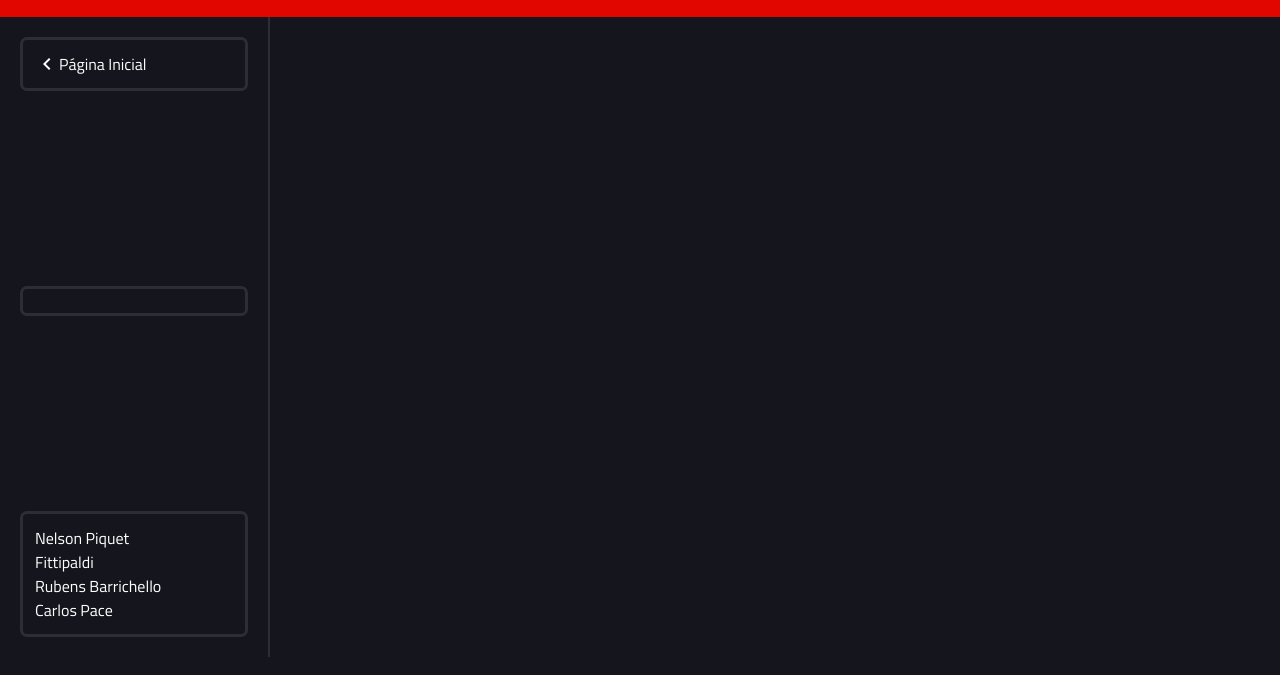
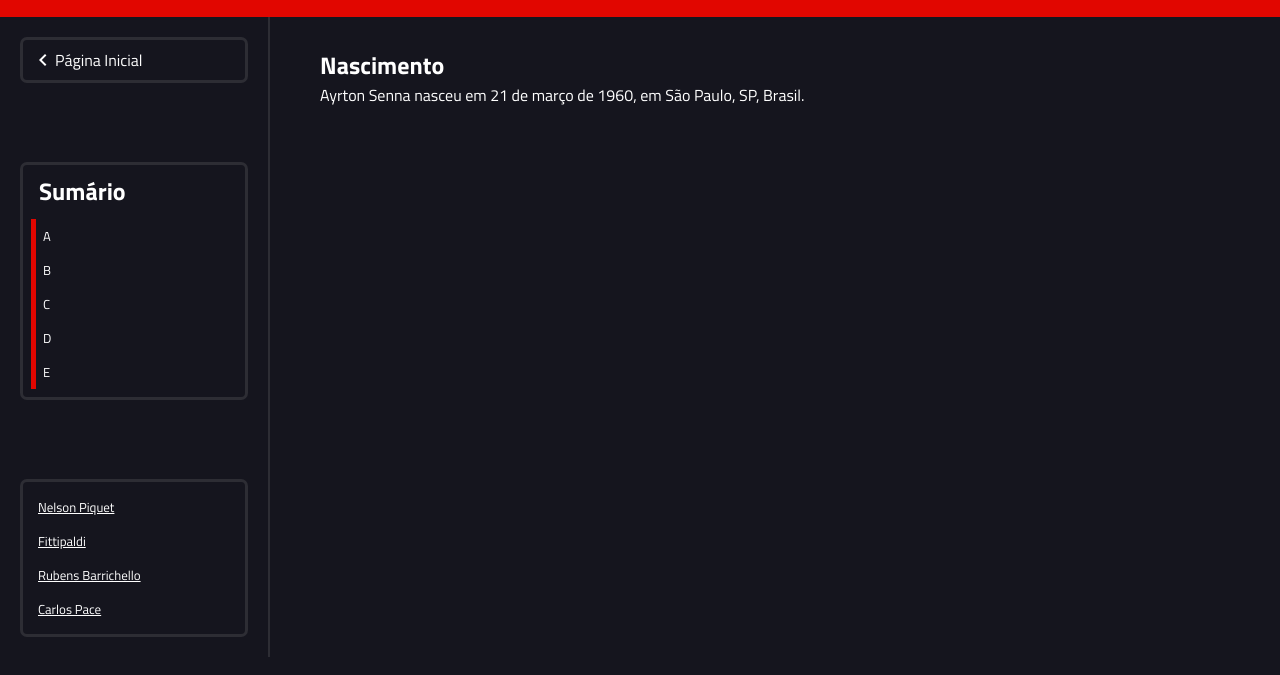
Before and after one commit to derick-rufino/Projeto-Formula1, a plain HTML site: page pilotos/senna.html in a window 1280 px wide. Shown: the part 71-746 px from the top of the page. Drawn offline with nearby package versions, Linux system fonts and the light colour scheme.

Commit message:
Maiores Alterações
- Adicionados documentos de cada piloto
- Inicio da estrutura padrão da pagina dos pilotos
- Estilização do aside

```diff
--- a/pilotos/pil-standard.css
+++ b/pilotos/pil-standard.css
@@ -7,6 +7,11 @@ header{
 header > h1 {
     font-size: 2em;
     text-align: center;
+}
+
+div#org {
+    display: flex;
+    flex-direction: row;
 }
 
 aside {
@@ -31,7 +36,7 @@ a#home , .summary , .related {
     width: 100%;
     border: solid 3px var(--light-gray--);
     border-radius: 7px;
-    padding: 12px;
+    padding: 8px;
 }
 
 a#home:hover {
@@ -45,3 +50,31 @@ a#home:hover {
     align-items: flex-start;
     flex-direction: column;
 }
+
+.related > a {
+    font-size: small;
+    width: 100%;
+
+    border-radius: 5px;
+    padding: 7px;
+    text-decoration: underline;
+}
+
+.summary > h2 {margin: 0 0 10px 8px;}
+.summary > a {
+    font-size: small;
+    width: 100%;
+
+    border-left: solid 5px var(--red--);
+    border-radius: 0 5px 5px 0;
+    padding: 7px;
+}
+
+a:hover {
+    background-color: #00000080;
+    transition: ease-in 100ms;
+}
+
+main {
+    padding: 30px 50px;
+}
--- a/pilotos/senna.html
+++ b/pilotos/senna.html
@@ -18,14 +18,16 @@
     <header>
         <h1>Ayrton Senna</h1>
     </header>
+    <div id="org">
     <aside>
         <a href="/index.html" id="home"><span class="material-symbols-outlined">chevron_left</span>Página Inicial</a>
         <section class="summary">
-            <a href=""></a>
-            <a href=""></a>
-            <a href=""></a>
-            <a href=""></a>
-            <a href=""></a>
+            <h2>Sumário</h2>
+            <a href="">A</a>
+            <a href="">B</a>
+            <a href="">C</a>
+            <a href="">D</a>
+            <a href="">E</a>
         </section>
         <section class="related">
             <a href="piquet.html">Nelson Piquet</a>
@@ -35,7 +37,9 @@
         </section>
     </aside>
     <main>
-
+        <h2>Nascimento</h2>
+        <p>Ayrton Senna nasceu em 21 de março de 1960, em São Paulo, SP, Brasil.</p>
     </main>
+    </div>
 </body>
 </html>
```
Also changed, not shown: pilotos/barrichello.html (added), pilotos/fittipladi.html (added), pilotos/pace.html (added), pilotos/piquet.html (added).
